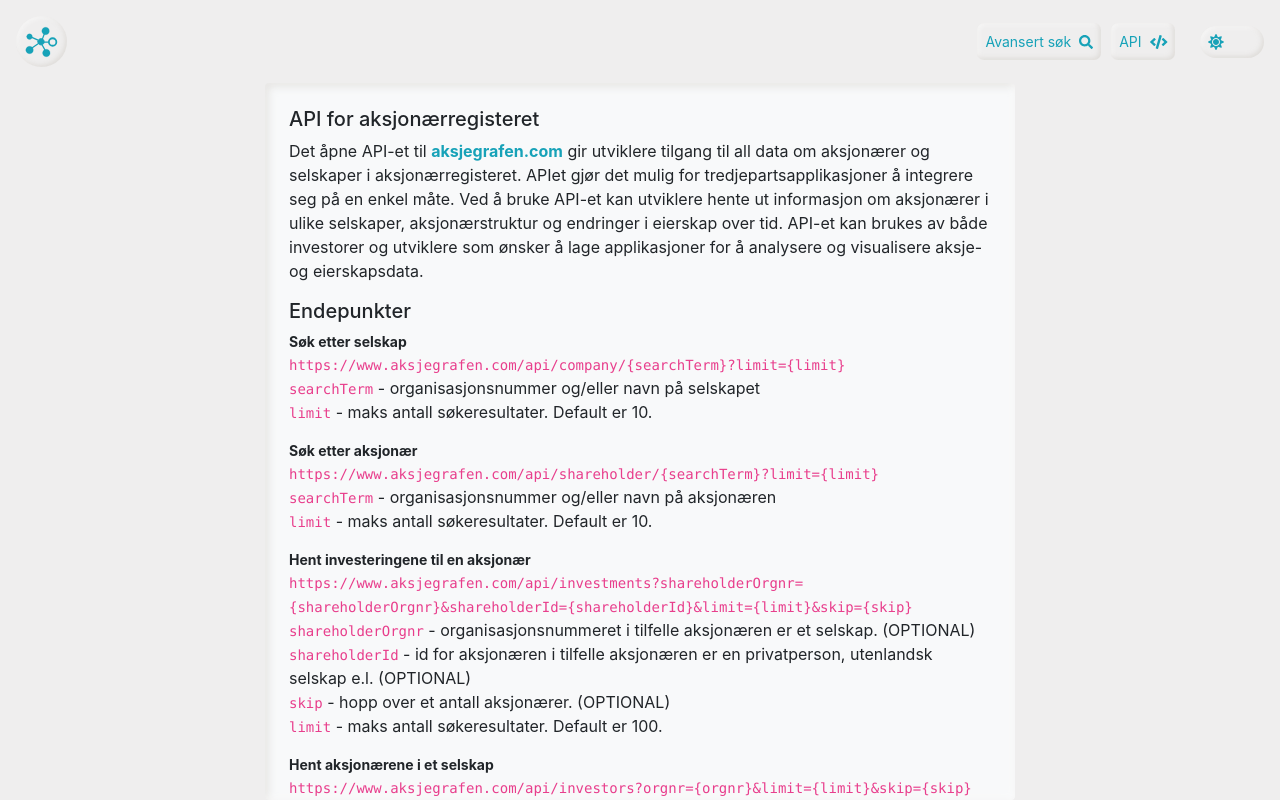
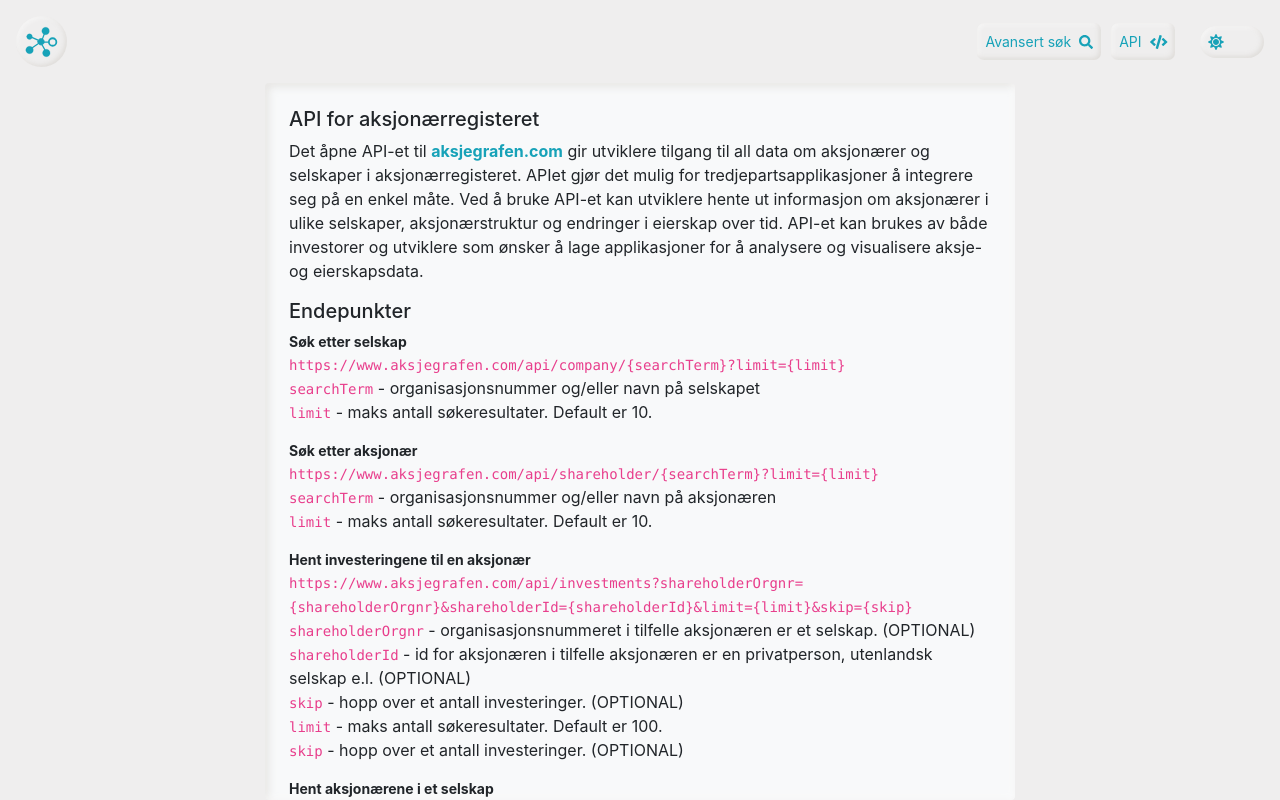
Before and after one commit to nilseng/aksjegrafen, a React (Create React App) app in the folder client/: page /api-docs in a window 1280 px wide. Built offline with nearby package versions, Linux system fonts and the light colour scheme.

Commit message:
fix: typo + rearranging params

```diff
--- a/client/src/components/ApiDocs.tsx
+++ b/client/src/components/ApiDocs.tsx
@@ -54,10 +54,13 @@ export const ApiDocs = () => {
         (OPTIONAL)
       </p>
       <p className="m-0">
-        <code>skip</code> - hopp over et antall aksjonærer. (OPTIONAL)
+        <code>skip</code> - hopp over et antall investeringer. (OPTIONAL)
+      </p>
+      <p className="m-0">
+        <code>limit</code> - maks antall søkeresultater. Default er 100.
       </p>
       <p>
-        <code>limit</code> - maks antall søkeresultater. Default er 100.
+        <code>skip</code> - hopp over et antall investeringer. (OPTIONAL)
       </p>
       <p className="small font-weight-bold m-0">Hent aksjonærene i et selskap</p>
       <code>
@@ -67,10 +70,10 @@ export const ApiDocs = () => {
         <code>orgnr</code> - organisasjonsnummeret til selskapet.
       </p>
       <p className="m-0">
-        <code>skip</code> - hopp over et antall aksjonærer. (OPTIONAL)
+        <code>limit</code> - maks antall søkeresultater. Default er 100.
       </p>
       <p>
-        <code>limit</code> - maks antall søkeresultater. Default er 100.
+        <code>skip</code> - hopp over et antall aksjonærer. (OPTIONAL)
       </p>
       <p>
         Har du en tilbakemelding, ønsker om endringer eller annen funksjonalitet? Send en mail til{" "}
```
